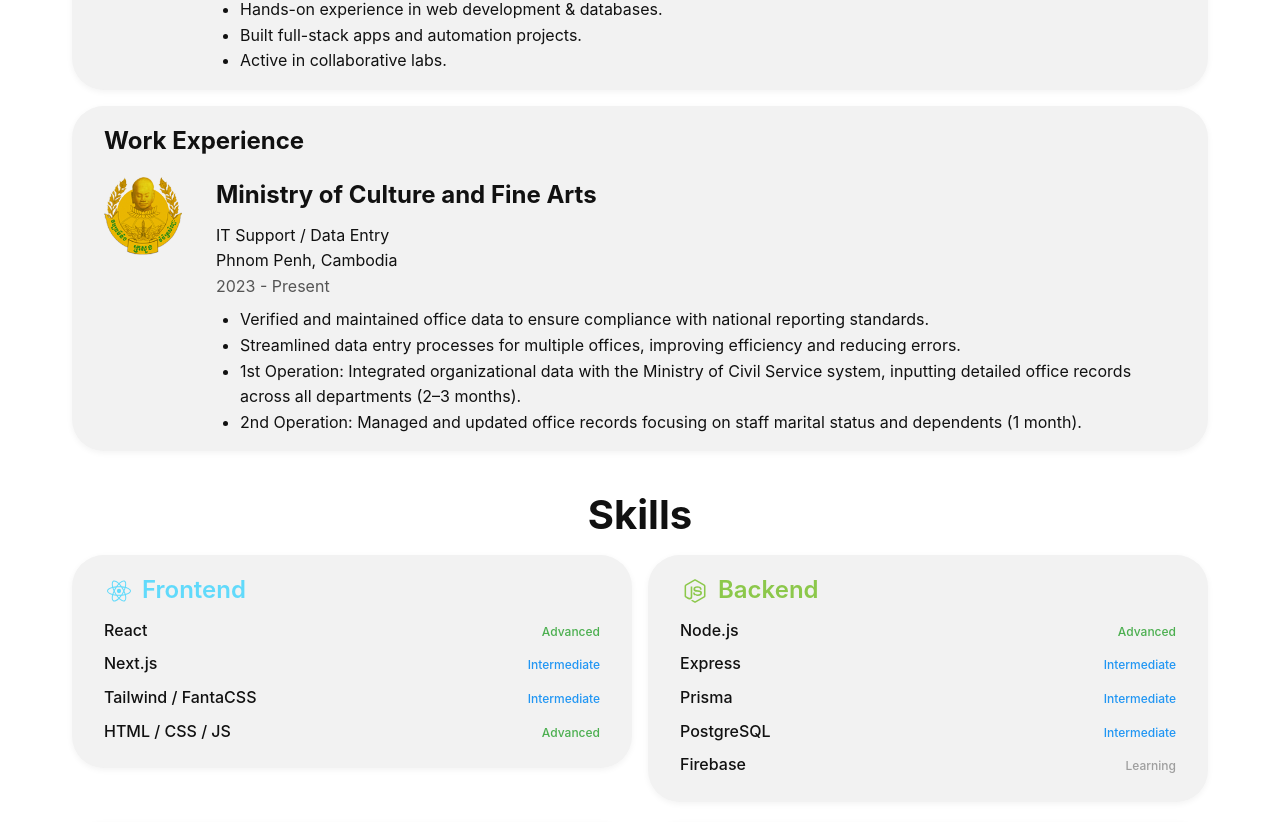
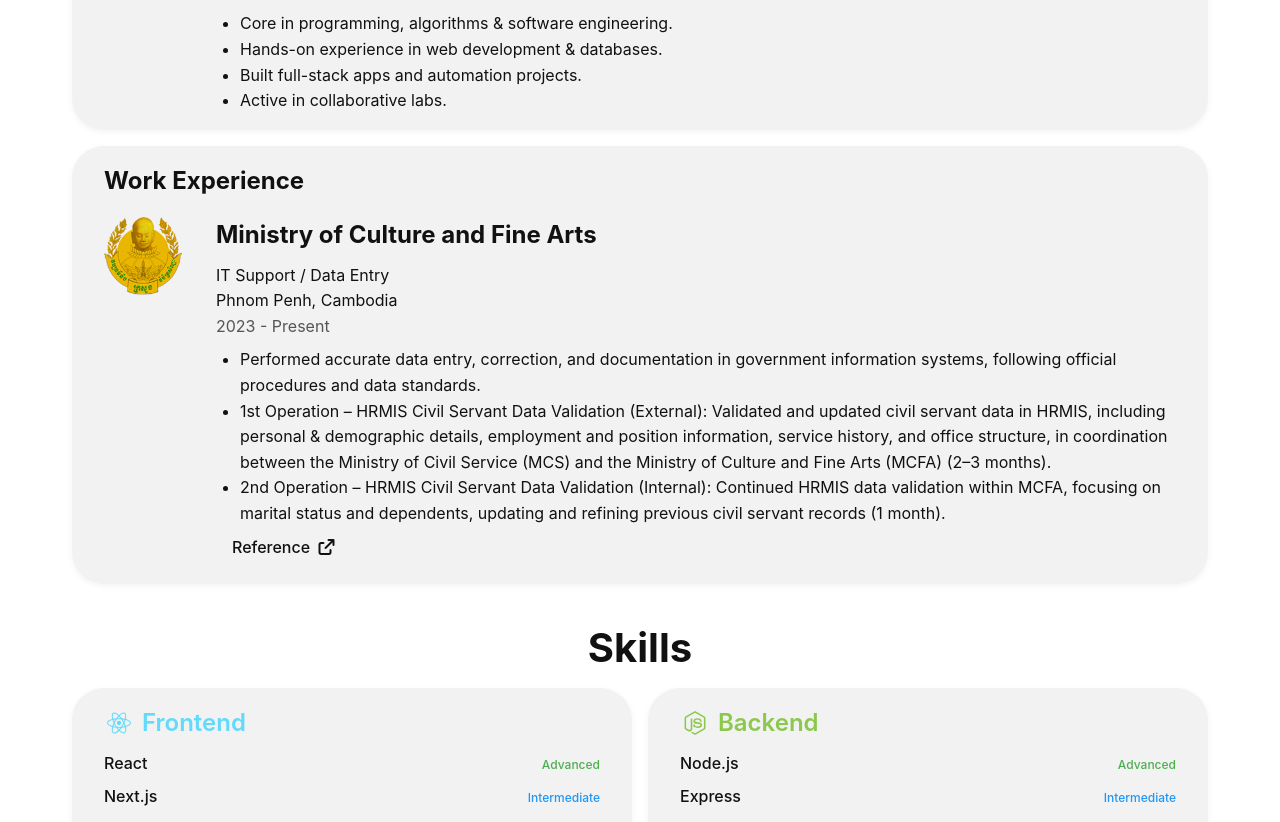
Before and after one commit to N-PanhaMony/portfolio_3.0.0, a React (Vite) app: page / in a window 1280 px wide. Shown: the part 989-1811 px from the top of the page. Built offline with nearby package versions, Linux system fonts and the light colour scheme.

Commit message:
fix: show reference icon in Experience section and style button properly

```diff
--- a/package.json
+++ b/package.json
@@ -10,6 +10,7 @@
     "preview": "vite preview"
   },
   "dependencies": {
+    "@fortawesome/fontawesome-free": "^7.1.0",
     "@fortawesome/free-brands-svg-icons": "^7.1.0",
     "@fortawesome/free-solid-svg-icons": "^7.1.0",
     "@fortawesome/react-fontawesome": "^3.2.0",
--- a/src/data/experience.js
+++ b/src/data/experience.js
@@ -7,6 +7,7 @@ export const educationData = [
     degree: "Bachelor of Science in Computer Science and Engineering",
     location: "Phnom Penh, Cambodia",
     duration: "2020 - 2024",
+    // referenceUrl: "https://drive.google.com/your-pdf-link-here",
     details: [
       "Core in programming, algorithms & software engineering.",
       "Hands-on experience in web development & databases.",
@@ -22,11 +23,11 @@ export const workData = [
     position: "IT Support / Data Entry",
     location: "Phnom Penh, Cambodia",
     duration: "2023 - Present",
+    referenceUrl: "https://drive.google.com/file/d/1URjedLljvtCSdwd3hgyqatYI2A6NqD_A/view?usp=sharing",
     details: [
-      "Verified and maintained office data to ensure compliance with national reporting standards.",
-      "Streamlined data entry processes for multiple offices, improving efficiency and reducing errors.",
-      "1st Operation: Integrated organizational data with the Ministry of Civil Service system, inputting detailed office records across all departments (2–3 months).",
-      "2nd Operation: Managed and updated office records focusing on staff marital status and dependents (1 month)."
+      "Performed accurate data entry, correction, and documentation in government information systems, following official procedures and data standards.",
+      "1st Operation – HRMIS Civil Servant Data Validation (External): Validated and updated civil servant data in HRMIS, including personal & demographic details, employment and position information, service history, and office structure, in coordination between the Ministry of Civil Service (MCS) and the Ministry of Culture and Fine Arts (MCFA) (2–3 months).",
+      "2nd Operation – HRMIS Civil Servant Data Validation (Internal): Continued HRMIS data validation within MCFA, focusing on marital status and dependents, updating and refining previous civil servant records (1 month)."
     ]
   }
 ];
--- a/src/main.jsx
+++ b/src/main.jsx
@@ -1,5 +1,6 @@
 import { createRoot } from "react-dom/client";
 import App from "./App.jsx";
+import '@fortawesome/fontawesome-free/css/all.min.css';
 import "./styles/global.css";
 
 
--- a/src/pages/Experience.jsx
+++ b/src/pages/Experience.jsx
@@ -47,6 +47,19 @@ export default function Experience() {
                     <li key={i}>{detail}</li>
                   ))}
                 </ul>
+
+                {job.referenceUrl && (
+                  <div className="experience-reference">
+                    <a
+                      href={job.referenceUrl}
+                      target="_blank"
+                      rel="noopener noreferrer"
+                      className="btn-secondary"
+                    >
+                      Reference
+                      <i className="fas fa-arrow-up-right-from-square" style={{ marginLeft: "0.4rem" }}></i>
+                    </a>
+                  </div>)}
               </div>
             </div>
           ))}
--- a/src/pages/Home.jsx
+++ b/src/pages/Home.jsx
@@ -12,8 +12,7 @@ export default function Home() {
           <h1>SurSdey! I'm MoNi</h1>
           <p className="title">Software Developer</p>
           <p className="intro-description">
-            I build powerful backend systems and automation scripts that optimize workflows
-            and solve complex problems. Clean, scalable code is my craft.
+            I’m passionate about technology and automation. I build systems and scripts that optimize workflows and solve complex problems. A self-taught developer, I love researching new tools, experimenting with code, and crafting clean, scalable solutions.
           </p>
           <div className="links-container">
             <a className="btn-primary" href="mailto:youremail@example.com">
--- a/src/styles/experience.css
+++ b/src/styles/experience.css
@@ -23,6 +23,7 @@
   gap: var(--spacing-lg);
   align-items: flex-start;
   margin-top: var(--spacing-md);
+  min-width: 0
 }
 
 .experience-logo {
@@ -48,3 +49,26 @@
   padding-left: 1.5rem;
   color: var(--color-text);
 }
+.experience-reference a {
+  font-weight: 500;                 /* medium weight */
+  padding: 0.5rem 1rem;             /* comfortable clickable area */
+  text-decoration: none;
+  display: inline-flex;
+  align-items: center;
+  justify-content: center;
+  transition: all 0.2s ease;
+}
+
+.experience-reference a:hover {
+  font-weight: 400;
+  transform: scale(1.05);           /* subtle pop effect */
+}
+.experience-reference a i {
+  font-size: 1em;                     /* same as text */
+  color: inherit;                     /* same as link color */
+}
+.experience-reference a:hover {
+  font-weight: 400;
+  transform: scale(1.05);
+  color: var(--color-primary-hover);  /* hover color */
+}
```
Also changed, not shown: 1 other file (tests, documents, lock files or other folders).
